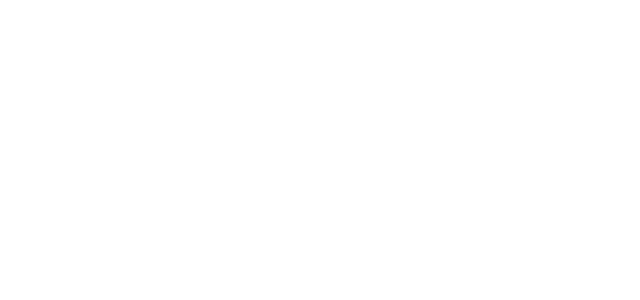
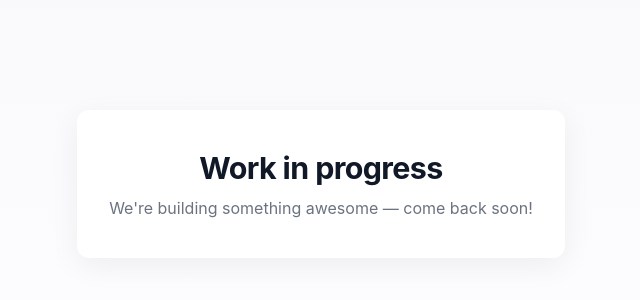
Before and after one commit to nikhil-kumar2712/Travel-Agency-Website, a React (Create React App) app in the folder frontend/: page /userbookings in a window 1280 px wide. Before the commit this address had no page. Shown: the part 216-516 px from the top of the page, without its empty margins (319-959 px from the left). Built offline with nearby package versions, Linux system fonts and the light colour scheme.

Commit message:
added logout

```diff
--- a/frontend/src/App.js
+++ b/frontend/src/App.js
@@ -3,6 +3,7 @@
 import Home from "./pages/Home.js";
 import Places from "./pages/Places.js";
 import Booking from "./pages/Booking.js";
+import UserBookings from "./pages/UserBookings.js";
 import Contact from "./pages/Contact.js";
 import About from "./pages/About.js";
 import Pune from "./pages/pune.js";
@@ -10,6 +11,7 @@
 import Ayodhya from "./pages/ayodhya.js";
 import Kerala from "./pages/kerala.js";
 import HomeAfterSignIn from "./pages/HomeAfterSignIn";
+import ProtectedRoute from "./pages/ProtectedRoute";
 
 function App() {
   return (
@@ -18,13 +20,14 @@
           <Route path="/" element={<Home />} />
           <Route path="/places" element={<Places />} />
           <Route path="/booking" element={<Booking />} />
+          <Route path="/userbookings" element={<UserBookings />} />
           <Route path="/contact" element={<Contact />} />
           <Route path="/about" element={<About />} />
           <Route path="/pune" element={<Pune />} />
           <Route path="/goa" element={<Goa />} />
           <Route path="/ayodhya" element={<Ayodhya />} />
           <Route path="/kerala" element={<Kerala />} />
-          <Route path="/homeaftersignin" element={<HomeAfterSignIn />} />
+          <Route path="/homeaftersignin" element={<ProtectedRoute><HomeAfterSignIn /></ProtectedRoute>} />
         </Routes>
     </Router>
   );
--- a/frontend/src/components/header.js
+++ b/frontend/src/components/header.js
@@ -1,4 +1,3 @@
-import React from "react";
 import "../style.css";
 import "font-awesome/css/font-awesome.min.css";
 
@@ -22,7 +21,6 @@
               <li><a><span style={{cursor:'pointer',whiteSpace: "nowrap"}} onClick={() => setShowSignIn(true)}>Sign In</span></a></li>
               <li><a><span style={{cursor:'pointer',whiteSpace: "nowrap"}} onClick={() => setShowSignUp(true)}>Sign Up</span></a></li>
               <li><a href="/places">Places</a></li>
-              <li><a href="/booking">Booking</a></li>
               <li><a href="/about">About</a></li>
               <li><a href="/contact" style={{ whiteSpace: "nowrap" }}>Contact Us</a></li>
             </ul>
--- a/frontend/src/components/headeraftersignin.js
+++ b/frontend/src/components/headeraftersignin.js
@@ -1,9 +1,26 @@
-import React, { useState } from "react";
+import { useState, useEffect } from "react";
+import { useNavigate } from "react-router-dom";
 import "../style.css";
 import "font-awesome/css/font-awesome.min.css";
 
 function HeaderAfterSignIn() {
   const [menuOpen, setMenuOpen] = useState(false);
+  const [uname, setUname] = useState("");
+  const navigate = useNavigate();
+  const [hover, setHover] = useState(false);
+
+  useEffect(() => {
+    // ✅ Get uname from localStorage when the component mounts
+    const storedUser = JSON.parse(localStorage.getItem("user"));
+    if (storedUser && storedUser.uname) {
+      setUname(storedUser.uname);
+    }
+  }, []);
+
+    const handleLogout = () => {
+    localStorage.removeItem("user"); // clear localStorage
+    navigate("/"); // redirect to home page
+  };
 
   return (
     <header>
@@ -54,17 +71,42 @@
               zIndex: 1
             }}
           >
+            <li
+              style={{
+                fontWeight: "bold",
+                marginBottom: "10px",
+                textAlign: "center",
+                color: "#333",
+                whiteSpace: "nowrap"
+              }}
+            >
+              Hi, {uname || "User"}
+            </li>
             <li>
               <a href="/places">Places</a>
             </li>
             <li>
-              <a href="/booking">Booking</a>
+              <a href="/booking" style={{ whiteSpace: "nowrap" }}>Book a Trip</a>
+            </li>
+            <li>
+              <a href="/userbookings" style={{ whiteSpace: "nowrap" }}>My Bookings</a>
             </li>
             <li>
               <a href="/about">About</a>
             </li>
             <li>
               <a href="/contact" style={{ whiteSpace: "nowrap" }}>Contact Us</a>
+            </li>
+            <li
+              onClick={handleLogout}
+              onMouseEnter={() => setHover(true)}
+              onMouseLeave={() => setHover(false)}
+              style={{
+                color: hover ? "tomato" : "#232323",
+                cursor: "pointer",
+              }}
+            >
+              Logout
             </li>
           </ul>
         )}
--- a/frontend/src/pages/HomeAfterSignIn.js
+++ b/frontend/src/pages/HomeAfterSignIn.js
@@ -1,20 +1,31 @@
+import { useEffect } from "react";
+import { useNavigate } from "react-router-dom";
+
 import HeaderAfterSignIn from "../components/headeraftersignin";
 import Footer from "../components/footer";
 import Slides from "../components/slides";
 import Services from "../components/services";
 
-console.log("Stored user:", localStorage.getItem("user"));
+function HomeAfterSignIn() {
+  const navigate = useNavigate();
 
-function HomeAfterSignIn() {
-  const user = JSON.parse(localStorage.getItem("user"));
+  useEffect(() => {
+    // push a dummy state so back button triggers popstate
+    window.history.pushState(null, "", window.location.href);
+
+    const handleBack = () => {
+      // logout on back
+      localStorage.removeItem("user");
+      navigate("/", { replace: true });
+    };
+
+    window.addEventListener("popstate", handleBack);
+    return () => window.removeEventListener("popstate", handleBack);
+  }, [navigate]);
 
   return (
     <div>
       <HeaderAfterSignIn />
-
-      <div>
-        <h1>Welcome, {user?.uname}</h1>
-      </div>
 
       {/* Hero Slides */}
       <Slides />
--- /dev/null
+++ b/frontend/src/pages/ProtectedRoute.js
@@ -0,0 +1,13 @@
+import React from "react";
+import { Navigate } from "react-router-dom";
+
+export default function ProtectedRoute({ children }) {
+  const user = JSON.parse(localStorage.getItem("user"));
+
+  // If no user found, redirect to sign-in
+  if (!user) {
+    return <Navigate to="/" replace />;
+  }
+
+  return children;
+}
--- /dev/null
+++ b/frontend/src/pages/UserBookings.js
@@ -0,0 +1,41 @@
+export default function WorkInProgress() {
+  return (
+    <div style={styles.page}>
+      <div style={styles.card}>
+        <h1 style={styles.title}>Work in progress</h1>
+        <p style={styles.subtitle}>We're building something awesome — come back soon!</p>
+      </div>
+    </div>
+  );
+}
+
+const styles = {
+  page: {
+    minHeight: '100vh',
+    display: 'flex',
+    alignItems: 'center',
+    justifyContent: 'center',
+    background: 'linear-gradient(180deg, #f7f7fb 0%, #ffffff 100%)',
+    margin: 0,
+    fontFamily: "Inter, Roboto, -apple-system, 'Segoe UI', 'Helvetica Neue', Arial",
+  },
+  card: {
+    textAlign: 'center',
+    padding: '40px 32px',
+    borderRadius: 12,
+    boxShadow: '0 8px 30px rgba(20,20,40,0.06)',
+    background: '#fff',
+    maxWidth: 520,
+  },
+  title: {
+    margin: 0,
+    fontSize: '1.9rem',
+    letterSpacing: '-0.02em',
+    color: '#111827',
+  },
+  subtitle: {
+    marginTop: 12,
+    color: '#6b7280',
+    fontSize: '1rem',
+  },
+};
```
